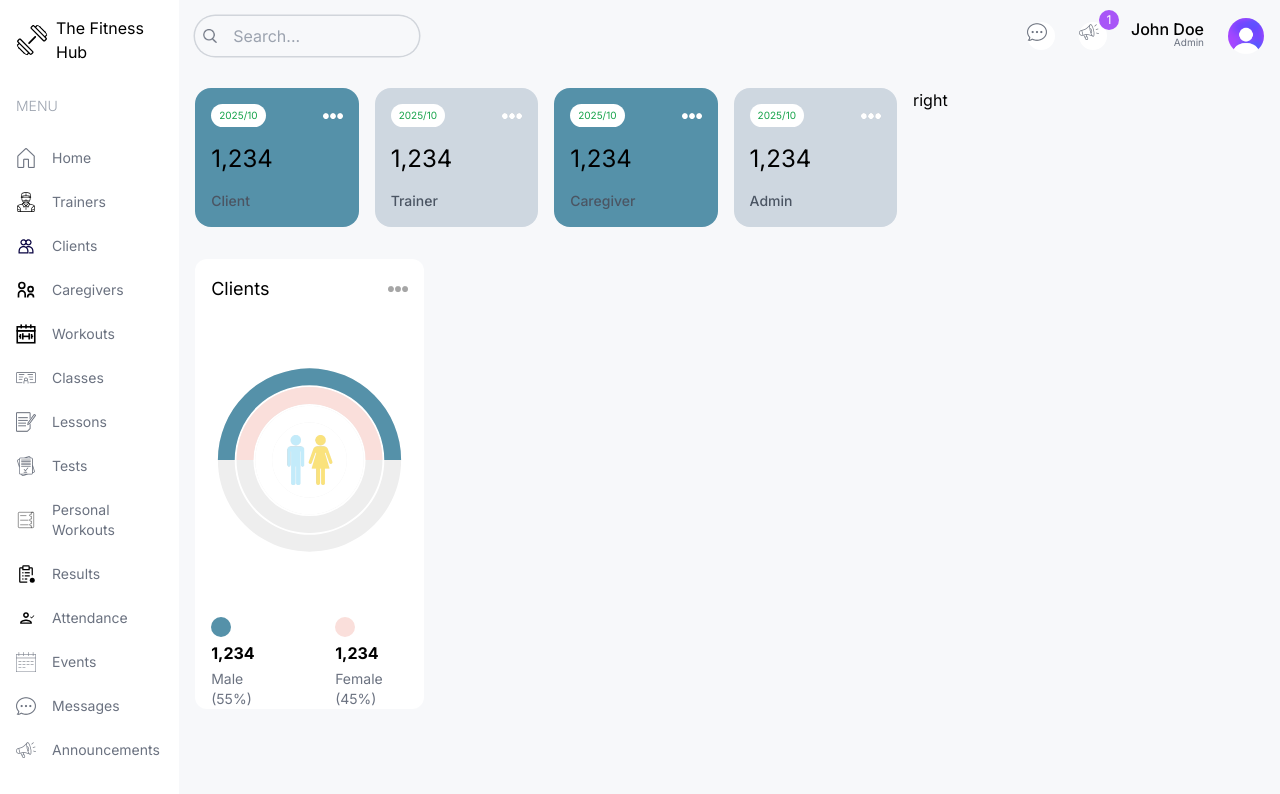
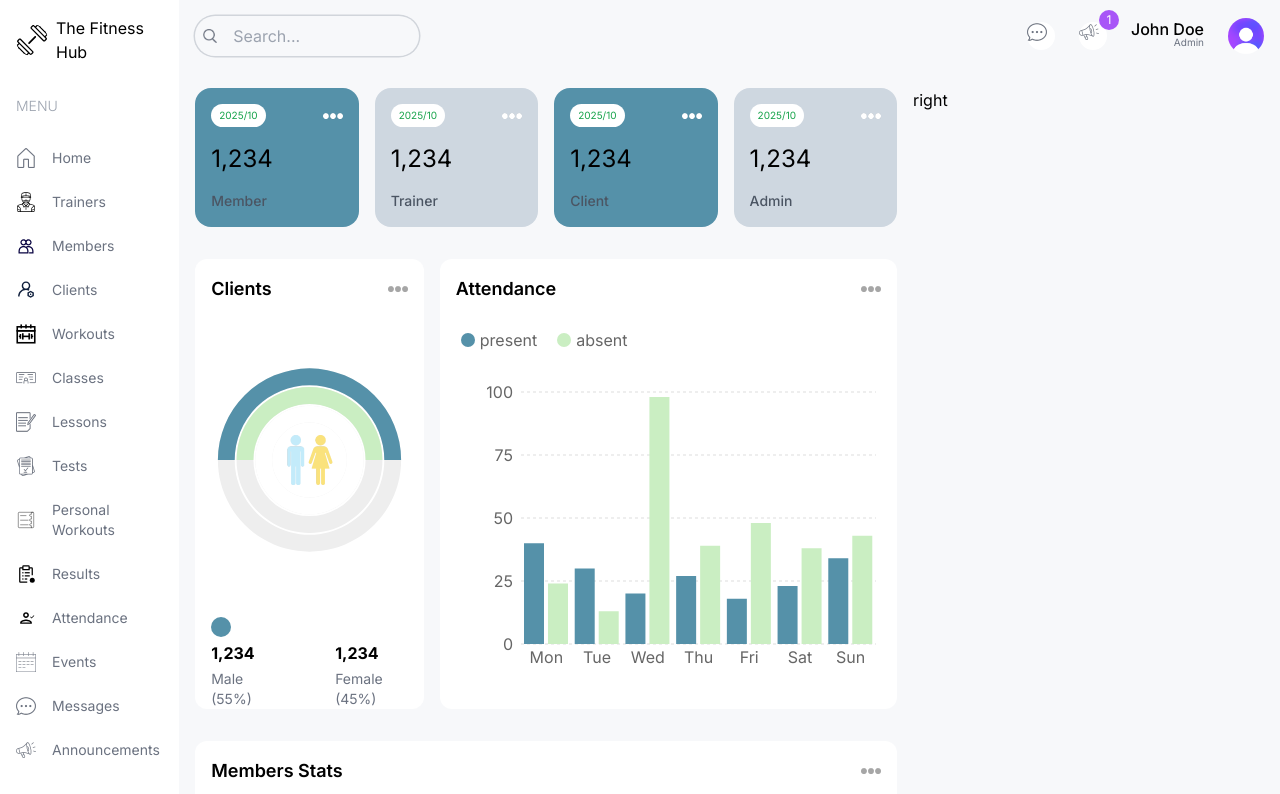
Before and after one commit to parkgit0108/client-management-tool, a Next.js app: page /admin in a window 1280 px wide. Shown: the top 794 px of the page. Built offline with nearby package versions, Linux system fonts and the light colour scheme.

Commit message:
add Attendance and Member stats charts

```diff
--- a/src/app/(dashboard)/admin/page.tsx
+++ b/src/app/(dashboard)/admin/page.tsx
@@ -1,6 +1,8 @@
 import UserCard from "@/components/UserCard";
 import CountChart from "@/components/CountChart";
 import React from "react";
+import AttendanceChart from "@/components/AttendanceChart";
+import FinanceChart from "@/components/MembersChart";
 
 const AdminPage = () => {
   return (
@@ -8,18 +10,27 @@ const AdminPage = () => {
       {/* LEFT SIDE */}
       <div className="w-full lg:w-2/3 flex flex-col gap-8">
         <div className="flex gap-4 justify-between flex-wrap">
+          <UserCard type="member" />
+          <UserCard type="trainer" />
           <UserCard type="client" />
-          <UserCard type="trainer" />
-          <UserCard type="caregiver" />
           <UserCard type="admin" />
         </div>
 
         {/* Left Side */}
         <div className="flex gap-4 flex-col lg:flex-row">
+          {/* Count Chart */}
           <div className="w-full lg:w-1/3 h-[450px]">
             <CountChart />
           </div>
-          <div className="w-full lg:w-2/3 h-[450px]"> </div>
+          {/* Attendance Chart */}
+          <div className="w-full lg:w-2/3 h-[450px]">
+            <AttendanceChart />
+          </div>
+        </div>
+
+        {/* Bottom Chart */}
+        <div className="w-full h-[500px]">
+          <FinanceChart />
         </div>
 
         {/* Right Side */}
--- a/src/app/(dashboard)/caregiver/page.tsx
+++ /dev/null
@@ -1,9 +0,0 @@
-import React from 'react'
-
-const CaregiverPage = () => {
-  return (
-    <div>CaregiverPage</div>
-  )
-}
-
-export default CaregiverPage
--- a/src/app/(dashboard)/client/page.tsx
+++ b/src/app/(dashboard)/client/page.tsx
@@ -1,9 +1,9 @@
 import React from 'react'
 
-const ClientPage = () => {
+const CaregiverPage = () => {
   return (
-    <div>ClientPage</div>
+    <div>CaregiverPage</div>
   )
 }
 
-export default ClientPage
+export default CaregiverPage
--- /dev/null
+++ b/src/app/(dashboard)/member/page.tsx
@@ -0,0 +1,9 @@
+import React from 'react'
+
+const ClientPage = () => {
+  return (
+    <div>ClientPage</div>
+  )
+}
+
+export default ClientPage
--- /dev/null
+++ b/src/components/AttendanceChart.tsx
@@ -0,0 +1,102 @@
+"use client";
+import Image from "next/image";
+import React from "react";
+import {
+  BarChart,
+  Bar,
+  XAxis,
+  YAxis,
+  CartesianGrid,
+  Tooltip,
+  Legend,
+  ResponsiveContainer,
+} from "recharts";
+
+const data = [
+  {
+    name: "Mon",
+    present: 40,
+    absent: 24,
+  },
+  {
+    name: "Tue",
+    present: 30,
+    absent: 13,
+  },
+  {
+    name: "Wed",
+    present: 20,
+    absent: 98,
+  },
+  {
+    name: "Thu",
+    present: 27,
+    absent: 39,
+  },
+  {
+    name: "Fri",
+    present: 18,
+    absent: 48,
+  },
+  {
+    name: "Sat",
+    present: 23,
+    absent: 38,
+  },
+  {
+    name: "Sun",
+    present: 34,
+    absent: 43,
+  },
+];
+
+const AttendanceChart = () => {
+    //Legend order function so present legend comes first
+  const renderLegend = (props: any) => {
+    return (
+      <ul
+        style={{
+          display: "flex",
+          gap: "20px",
+          paddingTop: "20px",
+          paddingBottom: "40px",
+        }}
+      >
+        <li style={{ display: "flex", alignItems: "center", gap: "5px" }}>
+          <svg width="14" height="14">
+            <circle cx="7" cy="7" r="7" fill="#5591A9" />
+          </svg>
+          <span style={{ color: "#666" }}>present</span>
+        </li>
+        <li style={{ display: "flex", alignItems: "center", gap: "5px" }}>
+          <svg width="14" height="14">
+            <circle cx="7" cy="7" r="7" fill="#CAEEC2" />
+          </svg>
+          <span style={{ color: "#666" }}>absent</span>
+        </li>
+      </ul>
+    );
+  };
+
+  return (
+    <div className="bg-white rounded-xl h-full p-4">
+      <div className="flex justify-between items-center">
+        <h1 className="text-lg font-semibold">Attendance</h1>
+        <Image src="/moreDark.png" alt="" width={20} height={20} />
+      </div>
+      <ResponsiveContainer width="100%" height="90%">
+        <BarChart width={500} height={300} data={data} barSize={20}>
+          <CartesianGrid strokeDasharray="3 3" vertical={false} stroke="#ddd"/>
+          <XAxis dataKey="name" axisLine={false} tickLine={false} />
+          <YAxis axisLine={false} tickLine={false} />
+          <Tooltip />
+          <Legend content={renderLegend} align="left" verticalAlign="top" />
+
+          <Bar dataKey="present" fill="#5591A9" legendType="circle" />
+          <Bar dataKey="absent" fill="#CAEEC2" legendType="circle" />
+        </BarChart>
+      </ResponsiveContainer>
+    </div>
+  );
+};
+export default AttendanceChart;
--- a/src/components/CountChart.tsx
+++ b/src/components/CountChart.tsx
@@ -17,7 +17,7 @@ const data = [
   {
     name: "Female",
     count: 50,
-    fill: "#FADFDB",
+    fill: "#CAEEC2",
   },
   {
     name: "Male",
@@ -30,7 +30,7 @@ const CountChart = () => {
   return (
     <div className="bg-white rounded-xl w-full h-full p-4">
       <div className="flex justify-between items-center">
-        <h1 className="text-lg font-semi-bold">Clients</h1>
+        <h1 className="text-lg font-semibold">Clients</h1>
         <Image src="/moreDark.png" alt="" width={20} height={20} />
       </div>
       <div className="relative w-full h-[75%]">
--- /dev/null
+++ b/src/components/MembersChart.tsx
@@ -0,0 +1,145 @@
+"use client";
+import Image from "next/image";
+import React from "react";
+
+import {
+  LineChart,
+  Line,
+  XAxis,
+  YAxis,
+  CartesianGrid,
+  Tooltip,
+  Legend,
+  ResponsiveContainer,
+} from "recharts";
+
+const data = [
+  {
+    name: "Jan",
+    new: 400,
+    cancelled: 240,
+  },
+  {
+    name: "Feb",
+    new: 300,
+    cancelled: 139,
+  },
+  {
+    name: "Mar",
+    new: 200,
+    cancelled: 980,
+  },
+  {
+    name: "Apr",
+    new: 278,
+    cancelled: 390,
+  },
+  {
+    name: "May",
+    new: 189,
+    cancelled: 480,
+  },
+  {
+    name: "Jun",
+    new: 239,
+    cancelled: 380,
+  },
+  {
+    name: "Jul",
+    new: 349,
+    cancelled: 430,
+  },
+  {
+    name: "Aug",
+    new: 349,
+    cancelled: 430,
+  },
+  {
+    name: "Sep",
+    new: 349,
+    cancelled: 430,
+  },
+  {
+    name: "Oct",
+    new: 349,
+    cancelled: 430,
+  },
+  {
+    name: "Nov",
+    new: 349,
+    cancelled: 430,
+  },
+  {
+    name: "Dec",
+    new: 349,
+    cancelled: 430,
+  },
+];
+
+const FinanceChart = () => {
+  const renderLegend = (props: any) => {
+    return (
+      <div style={{ width: "100%", display: "flex", justifyContent: "center" }}>
+        <ul
+          style={{
+            display: "flex",
+            gap: "20px",
+            paddingTop: "20px",
+            paddingBottom: "40px",
+          }}
+        >
+          <li style={{ display: "flex", alignItems: "center", gap: "5px" }}>
+            <svg width="14" height="14">
+              <circle cx="7" cy="7" r="7" fill="#5591A9" />
+            </svg>
+            <span style={{ color: "#666" }}>New</span>
+          </li>
+          <li style={{ display: "flex", alignItems: "center", gap: "5px" }}>
+            <svg width="14" height="14">
+              <circle cx="7" cy="7" r="7" fill="#CAEEC2" />
+            </svg>
+            <span style={{ color: "#666" }}>Cancelled</span>
+          </li>
+        </ul>
+      </div>
+    );
+  };
+  return (
+    <div className="bg-white rounded-xl w-full h-full p-4">
+      <div className="flex justify-between items-center">
+        <h1 className="text-lg font-semibold">Members Stats</h1>
+        <Image src="/moreDark.png" alt="" width={20} height={20} />
+      </div>
+
+      <ResponsiveContainer width="100%" height="90%">
+        <LineChart
+          width={500}
+          height={300}
+          data={data}
+          margin={{
+            top: 5,
+            right: 30,
+            left: 20,
+            bottom: 5,
+          }}
+        >
+          <CartesianGrid strokeDasharray="3 3" />
+          <XAxis dataKey="name" axisLine={false} tickLine={false} tickMargin={10} />
+          <YAxis axisLine={false} tickLine={false} tickMargin={20} />
+          <Tooltip />
+          <Legend align="center" verticalAlign="top" content={renderLegend} />
+          <Line
+            type="monotone"
+            dataKey="new"
+            stroke="#5591A9"
+            strokeWidth={5}
+
+          />
+          <Line type="monotone" dataKey="cancelled" stroke="#CAEEC2" strokeWidth={5} />
+        </LineChart>
+      </ResponsiveContainer>
+    </div>
+  );
+};
+
+export default FinanceChart;
--- a/src/components/Menu.tsx
+++ b/src/components/Menu.tsx
@@ -9,7 +9,7 @@ const menuItems = [
         icon: "/home.png",
         label: "Home",
         href: "/",
-        visible: ["admin", "trainer", "client", "caregiver"],
+        visible: ["admin", "trainer", "client", "PTClient"],
       },
       {
         icon: "/trainer.svg",
@@ -19,14 +19,14 @@ const menuItems = [
       },
       {
         icon: "/clients.svg",
-        label: "Clients",
-        href: "/list/clients",
+        label: "Members",
+        href: "/list/members",
         visible: ["admin", "trainer"],
       },
       {
-        icon: "/caregiver.svg",
-        label: "Caregivers",
-        href: "/list/caregivers",
+        icon: "/ptclient.svg",
+        label: "Clients",
+        href: "/list/clients",
         visible: ["admin", "trainer"],
       },
       {
@@ -39,55 +39,55 @@ const menuItems = [
         icon: "/class.png",
         label: "Classes",
         href: "/list/classes",
-        visible: ["admin", "trainer"],
+        visible: ["admin", "trainer", "client"],
       },
       {
         icon: "/lesson.png",
         label: "Lessons",
         href: "/list/lessons",
-        visible: ["admin", "trainer"],
+        visible: ["admin", "trainer", "client"],
       },
       {
         icon: "/exam.png",
         label: "Tests",
         href: "/list/tests",
-        visible: ["admin", "trainer", "client", "caregiver"],
+        visible: ["admin", "trainer", "member", "client"],
       },
       {
         icon: "/personalWorkouts.svg",
         label: "Personal Workouts",
         href: "/list/personalWorkouts",
-        visible: ["admin", "trainer", "client", "caregiver"],
+        visible: ["admin", "trainer", "client"],
       },
       {
         icon: "/result.svg",
         label: "Results",
         href: "/list/results",
-        visible: ["admin", "trainer", "client", "caregiver"],
+        visible: ["admin", "trainer", "client"],
       },
       {
         icon: "/attendance.svg",
         label: "Attendance",
         href: "/list/attendance",
-        visible: ["admin", "trainer", "client", "caregiver"],
+        visible: ["admin", "trainer", "client", "member"],
       },
       {
         icon: "/calendar.png",
         label: "Events",
         href: "/list/events",
-        visible: ["admin", "trainer", "client", "caregiver"],
+        visible: ["admin", "trainer", "client", "member"],
       },
       {
         icon: "/message.png",
         label: "Messages",
         href: "/list/messages",
-        visible: ["admin", "trainer", "client", "caregiver"],
+        visible: ["admin", "trainer", "client", "member"],
       },
       {
         icon: "/announcement.png",
         label: "Announcements",
         href: "/list/announcements",
-        visible: ["admin", "trainer", "client", "caregiver"],
+        visible: ["admin", "trainer", "client", "member"],
       },
     ],
   },
@@ -98,19 +98,19 @@ const menuItems = [
         icon: "/profile.png",
         label: "Profile",
         href: "/profile",
-        visible: ["admin", "trainer", "client", "caregiver"],
+        visible: ["admin", "trainer", "client", "member"],
       },
       {
         icon: "/setting.png",
         label: "Settings",
         href: "/settings",
-        visible: ["admin", "trainer", "client", "caregiver"],
+        visible: ["admin", "trainer", "client", "member"],
       },
       {
         icon: "/logout.png",
         label: "Logout",
         href: "/logout",
-        visible: ["admin", "trainer", "client", "caregiver"],
+        visible: ["admin", "trainer", "client", "member"],
       },
     ],
   },
--- a/tailwind.config.ts
+++ b/tailwind.config.ts
@@ -20,7 +20,7 @@ const config: Config = {
         myBlueLight: "#9CCDDC",
         myGray: "#CED7E0",
         myYellowLight: "#FEFCE8",
-        myPink: "#FADFDB",
+        myGreen: "#CAEEC2",
       },
     },
   },
```
Also changed, not shown: src/lib/data.ts (+14 -14 lines), public/caregiver.svg (deleted), public/ptclient.svg (added).
